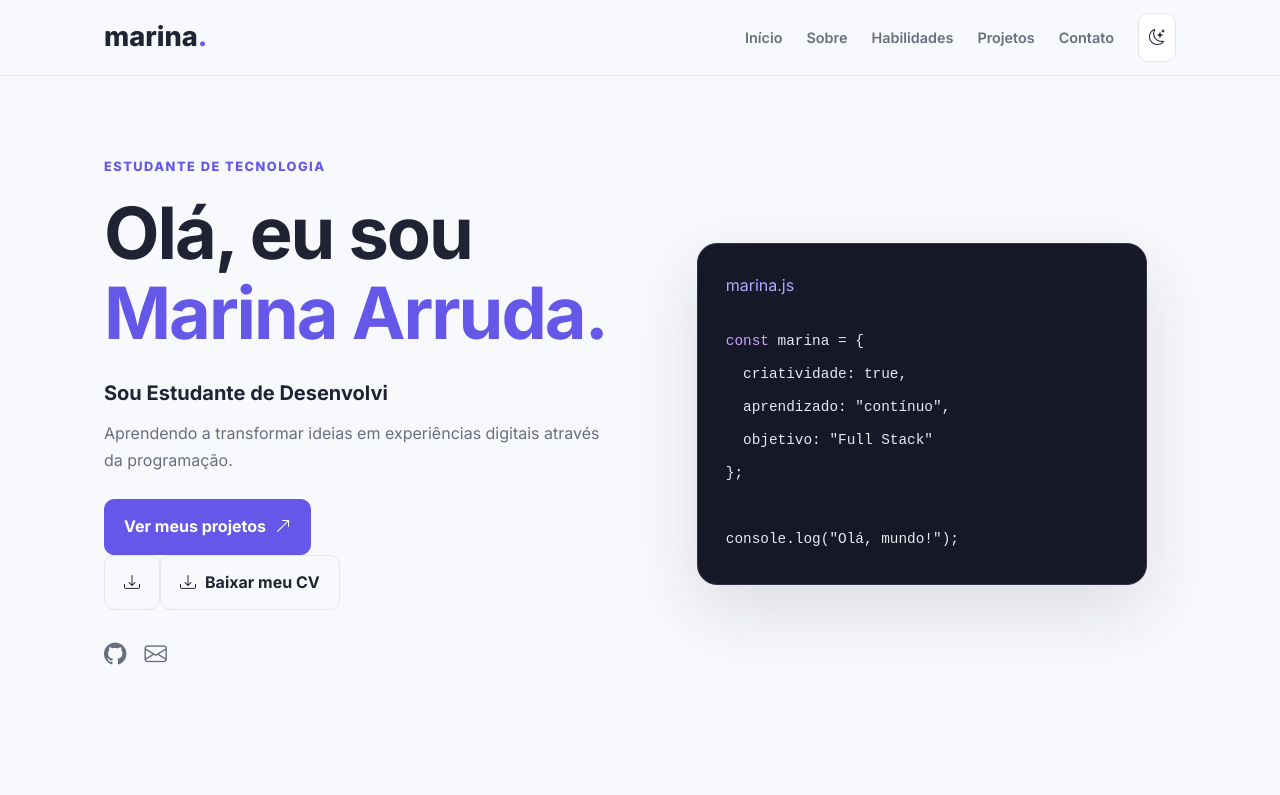
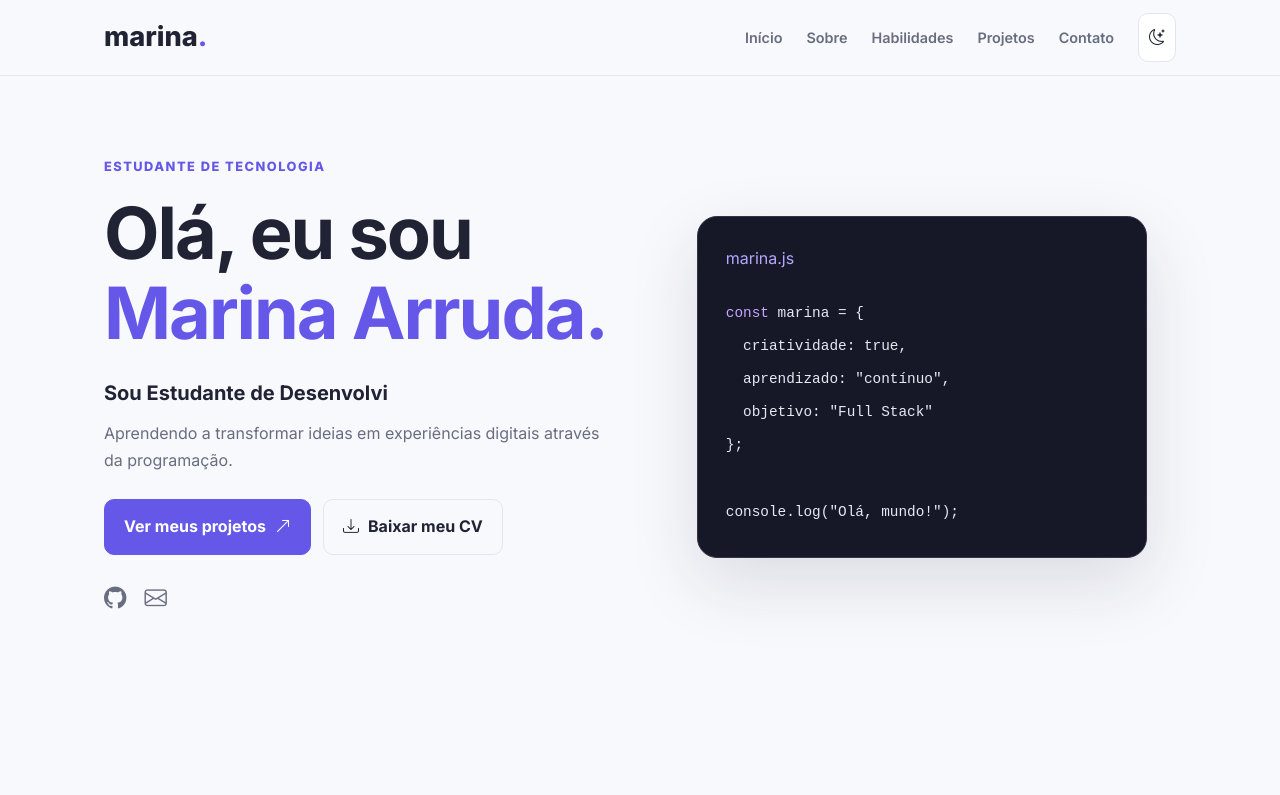
Before and after one commit to marina-arruda0/Potifolio, a plain HTML site: page index.html in a window 1280 px wide. Shown: the top 795 px of the page. Drawn offline with nearby package versions, Linux system fonts and the light colour scheme.

Commit message:
indes.html

```diff
--- a/index.html
+++ b/index.html
@@ -45,13 +45,15 @@
                 <div class="botoes">
                     <a href="#projetos" class="botao">Ver meus projetos <i class="bi bi-arrow-up-right"></i></a>
 
-                </div>  <a href="curriculo.pdf" download class="botao botao-secundario"><i class="bi bi-download"></i>
-<a href="https://marina-arruda0.github.io/Potifolio/curricul1.pdf"
-   download="curriculo.pdf"
-   class="botao botao-secundario">
-    <i class="bi bi-download"></i>
-    Baixar meu CV
-</a>
+                    <a
+                    href="https://marina-arruda0.github.io/Potifolio/curricul1.pdf"
+                    target="_blank"
+                    class="botao botao-secundario"
+                    >
+                    <i class="bi bi-download"></i>
+                    Baixar meu CV
+                </a>
+            </div>
 
 
                 <div class="redes">
```
